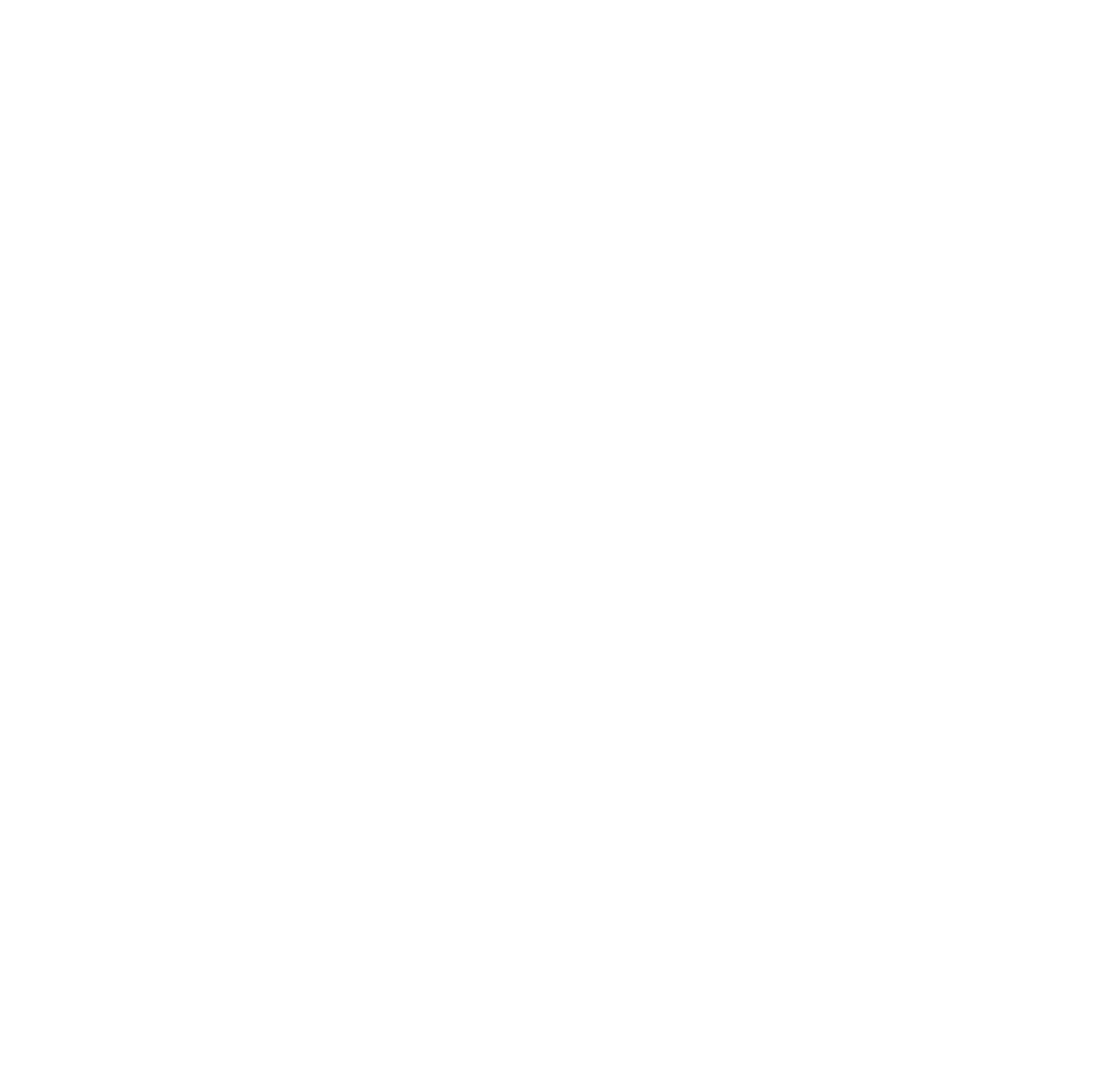
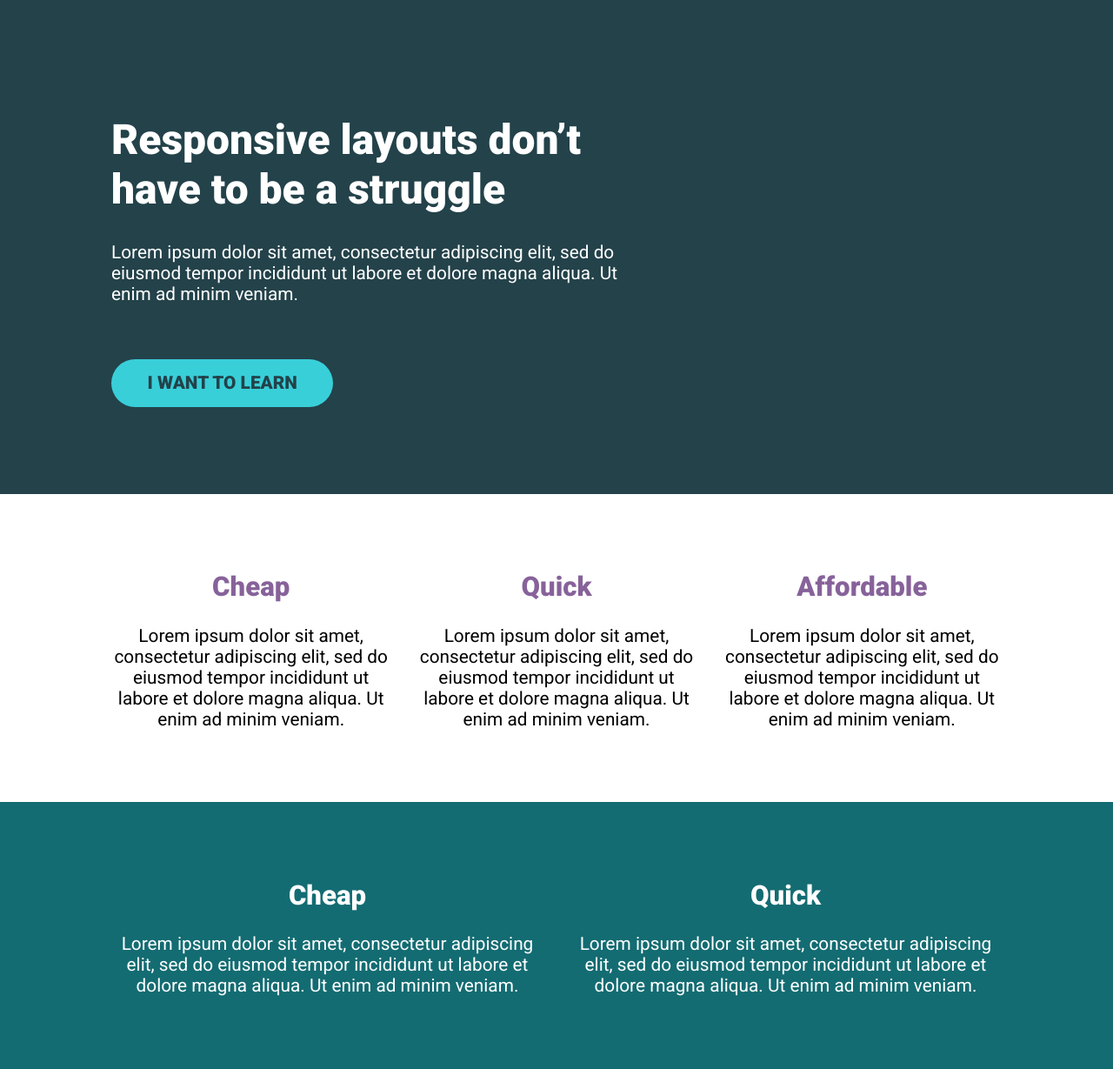
Before and after one commit to dripstaltd/road-to-full-stack, a plain HTML site: page css-recap/main/index.html in a window 1280 px wide. Shown: the whole page at 87% size. Before the commit the page ends 800 px from the top, so only its background shows below. Drawn offline with Linux system fonts and the light colour scheme.

Commit message:
Flexbox Challenge Update
Complete

```diff
--- /dev/null
+++ b/css-recap/Challenges/Flexbox Challenge 1/start/style.css
@@ -0,0 +1,83 @@
+/*
+////// For this challenge ///////
+
+- You will have to modify the HTML
+
+- You can add new classes in the HTML
+  if you need to
+
+// Requirements
+1. The headings in the first row must be
+   a different color
+2. The two .col at the bottom must go next
+   to one another
+3. The section at the bottom should have
+   a dark background color and a different
+   color of text
+4. I've removed the "gap" that I created,
+   so you'll have to add it back in
+
+   */
+
+*, *::before, *::after {
+    box-sizing: border-box;
+}
+
+body {
+    margin: 0;
+    font-family: 'Roboto', sans-serif;
+    font-size: 1.3rem;
+}
+
+h1 {
+    font-size: 3rem;
+}
+
+.container {
+    width: 80%;
+    max-width: 1100px;
+    margin: 0 auto;
+}
+
+.row {
+    /* display: flex => flex container */
+    display: flex;
+
+    /* can't use yet */
+    /* gap: 100px; */
+}
+
+.col {
+    /* these are now flex items */
+    width: 100%;
+}
+
+.hero {
+    padding: 100px 0;
+    background-color: #23424A;
+    color: #FFF;
+}
+
+.hero__text {
+    width: 60%;
+}
+
+.hero p {
+    margin-bottom: 3em;
+}
+
+.btn {
+    display: inline-block;
+    text-decoration: none;
+    text-transform: uppercase;
+    color: #23424A;
+    font-weight: 900;
+    background-color: #38CFD9;
+    padding: .75em 2em;
+    border-radius: 100px;
+}
+
+.btn:hover,
+.btn:focus {
+    opacity: .75;
+}
--- a/css-recap/main/index.html
+++ b/css-recap/main/index.html
@@ -3,9 +3,79 @@
   <head>
     <meta charset="UTF-8" />
     <meta name="viewport" content="width=device-width, initial-scale=1.0" />
-    <title>🚀</title>
-
+    <title>Challenge time!</title>
+    <link
+      href="https://fonts.googleapis.com/css2?family=Roboto:wght@400;900&display=swap"
+      rel="stylesheet"
+    />
     <link rel="stylesheet" href="style.css" />
   </head>
-  <body></body>
+  <body>
+    <div class="hero">
+      <div class="container">
+        <div class="hero__text">
+          <h1>Responsive layouts don’t have to be a struggle</h1>
+          <p>
+            Lorem ipsum dolor sit amet, consectetur adipiscing elit, sed do
+            eiusmod tempor incididunt ut labore et dolore magna aliqua. Ut enim
+            ad minim veniam.
+          </p>
+          <a href="#" class="btn">I want to learn</a>
+        </div>
+      </div>
+    </div>
+    <section class="three-col">
+      <div class="container">
+        <div class="row">
+          <div class="col">
+            <h2 class="three-col__title">Cheap</h2>
+            <p>
+              Lorem ipsum dolor sit amet, consectetur adipiscing elit, sed do
+              eiusmod tempor incididunt ut labore et dolore magna aliqua. Ut
+              enim ad minim veniam.
+            </p>
+          </div>
+          <div class="col">
+            <h2 class="three-col__title">Quick</h2>
+            <p>
+              Lorem ipsum dolor sit amet, consectetur adipiscing elit, sed do
+              eiusmod tempor incididunt ut labore et dolore magna aliqua. Ut
+              enim ad minim veniam.
+            </p>
+          </div>
+          <div class="col">
+            <h2 class="three-col__title">Affordable</h2>
+            <p>
+              Lorem ipsum dolor sit amet, consectetur adipiscing elit, sed do
+              eiusmod tempor incididunt ut labore et dolore magna aliqua. Ut
+              enim ad minim veniam.
+            </p>
+          </div>
+        </div>
+      </div>
+    </section>
+
+    <section class="two-col">
+      <div class="container">
+        <div class="row">
+          <div class="col">
+            <h2>Cheap</h2>
+            <p>
+              Lorem ipsum dolor sit amet, consectetur adipiscing elit, sed do
+              eiusmod tempor incididunt ut labore et dolore magna aliqua. Ut
+              enim ad minim veniam.
+            </p>
+          </div>
+          <div class="col">
+            <h2>Quick</h2>
+            <p>
+              Lorem ipsum dolor sit amet, consectetur adipiscing elit, sed do
+              eiusmod tempor incididunt ut labore et dolore magna aliqua. Ut
+              enim ad minim veniam.
+            </p>
+          </div>
+        </div>
+      </div>
+    </section>
+  </body>
 </html>
--- a/css-recap/main/style.css
+++ b/css-recap/main/style.css
@@ -1 +1,99 @@
-@import url("https://fonts.googleapis.com/css2?family=Roboto&display=swap");
+/*
+////// For this challenge ///////
+
+- You will have to modify the HTML
+
+- You can add new classes in the HTML
+  if you need to
+
+// Requirements
+1. The headings in the first row must be
+   a different color
+2. The two .col at the bottom must go next
+   to one another
+3. The section at the bottom should have
+   a dark background color and a different
+   color of text
+4. I've removed the "gap" that I created,
+   so you'll have to add it back in
+
+   */
+
+*,
+*::before,
+*::after {
+  box-sizing: border-box;
+}
+
+body {
+  margin: 0;
+  font-family: "Roboto", sans-serif;
+  font-size: 1.3rem;
+}
+
+h1 {
+  font-size: 3rem;
+}
+
+.container {
+  width: 80%;
+  max-width: 1100px;
+  margin: 0 auto;
+}
+
+.row {
+  /* display: flex => flex container */
+  display: flex;
+  gap: 30px;
+}
+
+.col {
+  /* these are now flex items */
+  width: 100%;
+}
+
+.hero {
+  padding: 100px 0;
+  background-color: #23424a;
+  color: #fff;
+}
+
+.hero__text {
+  width: 60%;
+}
+
+.hero p {
+  margin-bottom: 3em;
+}
+
+.three-col {
+  text-align: center;
+  padding: 3em 0;
+}
+
+.three-col__title {
+  color: #87629a;
+}
+
+.two-col {
+  text-align: center;
+  padding: 3em 0;
+  background: #136c72;
+  color: #fff;
+}
+
+.btn {
+  display: inline-block;
+  text-decoration: none;
+  text-transform: uppercase;
+  color: #23424a;
+  font-weight: 900;
+  background-color: #38cfd9;
+  padding: 0.75em 2em;
+  border-radius: 100px;
+}
+
+.btn:hover,
+.btn:focus {
+  opacity: 0.75;
+}
--- /dev/null
+++ b/css-recap/saved/flexbox/style.css
@@ -0,0 +1,84 @@
+@import url("https://fonts.googleapis.com/css2?family=Roboto:wght@400;700&display=swap");
+
+*,
+*::before,
+*::after {
+  box-sizing: border-box;
+}
+
+body {
+  margin: 0;
+  font-family: "Roboto", sans-serif;
+  font-size: 1.3rem;
+}
+
+h1 {
+  font-size: 3rem;
+}
+
+h2 {
+  color: #7f7299;
+}
+
+.container {
+  width: 80%;
+  max-width: 1100px;
+  margin: 0 auto;
+  /* border: 2px solid yellow; */
+}
+
+.row {
+  /* display: flex => flex container*/
+  display: flex;
+  /* default => row */
+  flex-direction: row;
+  gap: 30px; /*.col + .col {margin-left}*/
+}
+
+.col {
+  /* these are now flex items */
+  width: 100%; /*Maintains an equal size*/
+}
+
+/* below is a css combinator */
+/* if .col has a .col before it then select it*/
+/* .col + .col {
+  background-color: limegreen;
+  margin-left: 30px;
+} */
+
+.hero {
+  padding: 100px 0;
+  background-color: #23424a;
+  color: #fff;
+}
+
+.hero__text {
+  width: 50%;
+  /* border: 1px solid pink; */
+}
+
+.hero p {
+  margin-bottom: 3em;
+}
+
+.btn {
+  display: inline-block;
+  text-decoration: none;
+  text-transform: uppercase;
+  color: #23424a;
+  font-weight: 700;
+  background-color: #38cfd9;
+  padding: 0.75em 2em;
+  border-radius: 100px;
+}
+
+.btn:hover,
+.btn:focus {
+  opacity: 0.75;
+}
+
+.hero2 {
+  background-color: #0a6373;
+  color: #fff;
+}
```
Also changed, not shown: css-recap/Challenges/Flexbox Challenge 1/start/index.html (added, +49 -0 lines), css-recap/saved/flexbox/index.html (added, +73 -0 lines), 2 other files.
